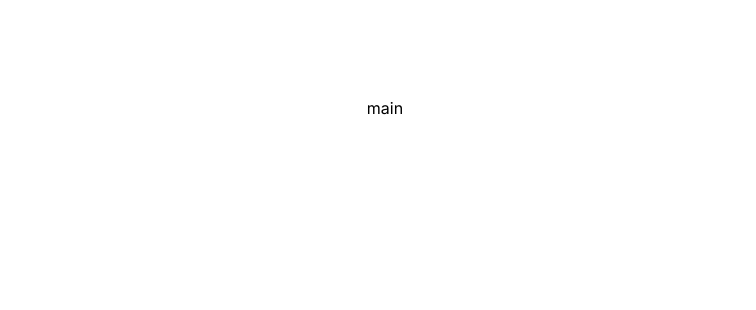
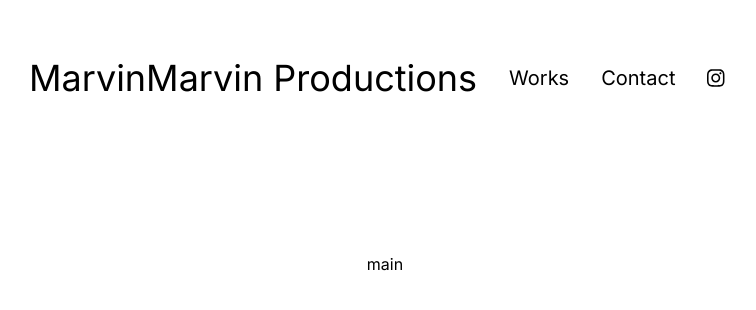
Before and after one commit to james-vardy/marvin-marvin-productions, a Next.js app in the folder next-frontend/: page / in a window 1280 px wide. Shown: the top 310 px of the page, without its empty margins (255-1011 px from the left). Built offline with nearby package versions, Linux system fonts and the light colour scheme.

Commit message:
navbar styling

```diff
--- /dev/null
+++ b/next-frontend/app/NavBar.tsx
@@ -0,0 +1,64 @@
+"use client";
+
+import { FontAwesomeIcon } from "@fortawesome/react-fontawesome";
+import Link from "next/link";
+import { useEffect, useState } from "react";
+
+import { faBars, faTimes } from "@fortawesome/free-solid-svg-icons";
+import { faInstagram } from "@fortawesome/free-brands-svg-icons";
+
+export default function NavBar() {
+  const [click, setClick] = useState(false);
+  const changeClick = () => setClick(!click);
+
+  return (
+    <nav>
+      <div className="grid">
+        <div className="row-auto">
+          <div className="justify-between items-center px-12 py-12 flex md:justify-center ">
+            <div className="px-2">
+              <h1 className="text-2xl md:text-4xl">
+                <Link href={"/"}>MarvinMarvin Productions</Link>
+              </h1>
+            </div>
+
+            <div className="justify-end px-2 md:hidden hover:cursor-pointer">
+              <FontAwesomeIcon
+                onClick={changeClick}
+                icon={click ? faTimes : faBars}
+                size="2x"
+              ></FontAwesomeIcon>
+            </div>
+
+            <div className="hidden px-2 md:flex text-xl">
+              <Link href={"/works"} className="px-4 py-4">
+                Works
+              </Link>
+              <Link href={"/contact"} className="px-4 py-4">
+                Contact
+              </Link>
+              <Link href={"https://www.instagram.com"} className="px-4 py-4">
+                <FontAwesomeIcon icon={faInstagram}></FontAwesomeIcon>
+              </Link>
+            </div>
+          </div>
+
+          <div className={click ? "grid md:hidden justify-center" : "hidden"}>
+            <Link
+              href={"/works"}
+              className="inline-block align-middle text-center px-8 py-8"
+            >
+              Works
+            </Link>
+            <Link
+              href={"/contact"}
+              className="inline-block align-middle text-center px-8 py-8"
+            >
+              Contact
+            </Link>
+          </div>
+        </div>
+      </div>
+    </nav>
+  );
+}
--- a/next-frontend/app/layout.tsx
+++ b/next-frontend/app/layout.tsx
@@ -1,21 +1,30 @@
-import './globals.css'
-import { Inter } from 'next/font/google'
+import "./globals.css";
+import { Inter } from "next/font/google";
 
-const inter = Inter({ subsets: ['latin'] })
+const inter = Inter({ subsets: ["latin"] });
+
+import "@fortawesome/fontawesome-svg-core/styles.css";
+
+import { config } from "@fortawesome/fontawesome-svg-core";
+import NavBar from "./NavBar";
+config.autoAddCss = false;
 
 export const metadata = {
-  title: 'Create Next App',
-  description: 'Generated by create next app',
-}
+  title: "Create Next App",
+  description: "Generated by create next app",
+};
 
 export default function RootLayout({
   children,
 }: {
-  children: React.ReactNode
+  children: React.ReactNode;
 }) {
   return (
     <html lang="en">
-      <body className={inter.className}>{children}</body>
+      <body className={inter.className}>
+        <NavBar></NavBar>
+        {children}
+      </body>
     </html>
-  )
+  );
 }
--- a/next-frontend/package.json
+++ b/next-frontend/package.json
@@ -9,6 +9,10 @@
     "lint": "next lint"
   },
   "dependencies": {
+    "@fortawesome/fontawesome-svg-core": "^6.4.0",
+    "@fortawesome/free-brands-svg-icons": "^6.4.0",
+    "@fortawesome/free-solid-svg-icons": "^6.4.0",
+    "@fortawesome/react-fontawesome": "^0.2.0",
     "@types/node": "18.16.1",
     "@types/react": "18.2.0",
     "@types/react-dom": "18.2.1",
--- a/next-frontend/tailwind.config.js
+++ b/next-frontend/tailwind.config.js
@@ -1,18 +1,34 @@
 /** @type {import('tailwindcss').Config} */
 module.exports = {
   content: [
-    './pages/**/*.{js,ts,jsx,tsx,mdx}',
-    './components/**/*.{js,ts,jsx,tsx,mdx}',
-    './app/**/*.{js,ts,jsx,tsx,mdx}',
+    "./pages/**/*.{js,ts,jsx,tsx,mdx}",
+    "./components/**/*.{js,ts,jsx,tsx,mdx}",
+    "./app/**/*.{js,ts,jsx,tsx,mdx}",
   ],
   theme: {
     extend: {
       backgroundImage: {
-        'gradient-radial': 'radial-gradient(var(--tw-gradient-stops))',
-        'gradient-conic':
-          'conic-gradient(from 180deg at 50% 50%, var(--tw-gradient-stops))',
+        "gradient-radial": "radial-gradient(var(--tw-gradient-stops))",
+        "gradient-conic":
+          "conic-gradient(from 180deg at 50% 50%, var(--tw-gradient-stops))",
       },
+    },
+    screens: {
+      sm: "640px",
+      // => @media (min-width: 640px) { ... }
+
+      md: "800px",
+      // => @media (min-width: 768px) { ... }
+
+      lg: "1024px",
+      // => @media (min-width: 1024px) { ... }
+
+      xl: "1280px",
+      // => @media (min-width: 1280px) { ... }
+
+      "2xl": "1536px",
+      // => @media (min-width: 1536px) { ... }
     },
   },
   plugins: [],
-}
+};
```
Also changed, not shown: 1 other file (tests, documents, lock files or other folders).
